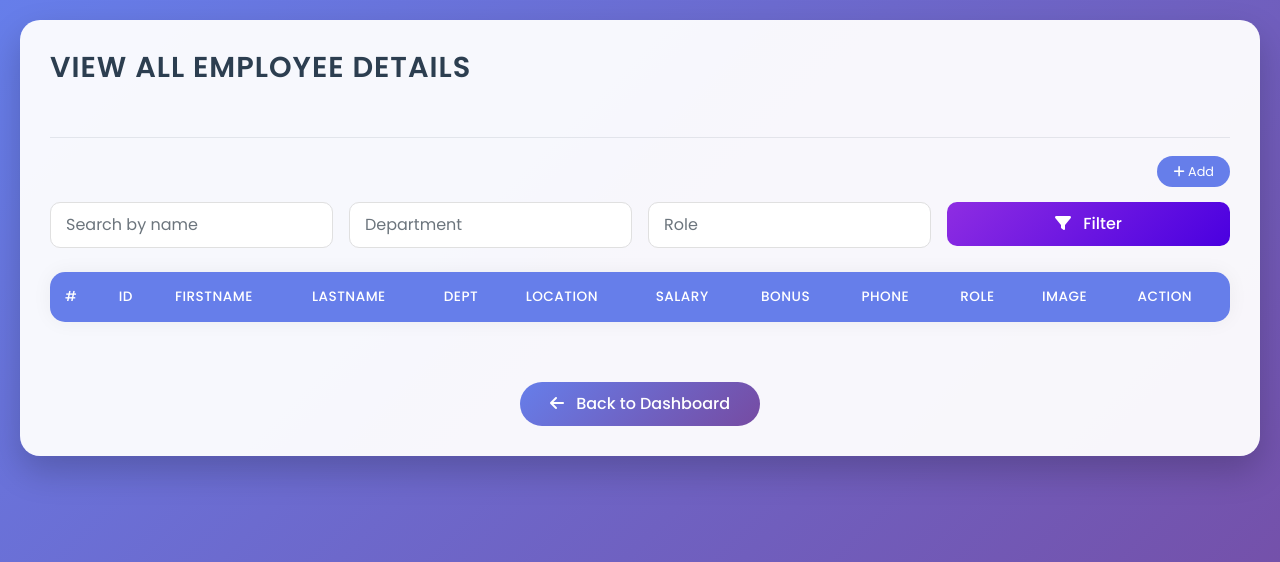
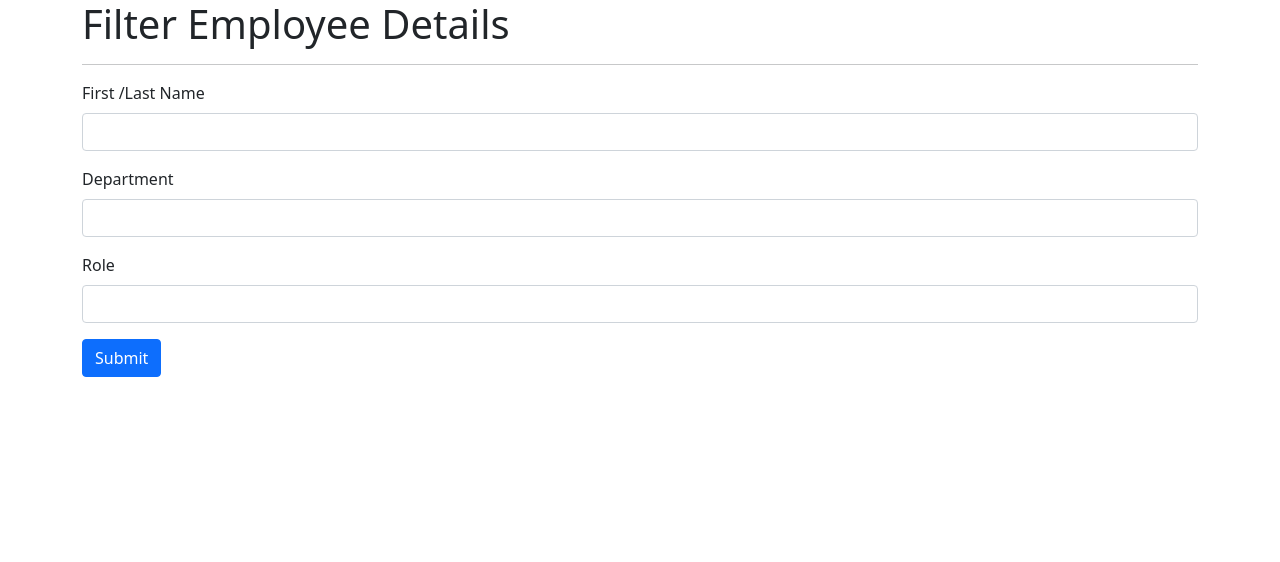
Before and after one commit to V24-z/Employee-Management-Django, a Django app: page /filter_emp in a window 1280 px wide. Shown: the top 562 px of the page. Run offline with Django 5.2, Linux system fonts and the light colour scheme; lists and menus that the app fills with data are empty.

Commit message:
Added employee filter functionality with name, department and role search

```diff
--- a/employee_management/employee/templates/filter_emp.html
+++ b/employee_management/employee/templates/filter_emp.html
@@ -15,23 +15,23 @@
     <div class="container">
         <h1>Filter Employee Details</h1>
     <hr/>
-      <form action="\filter_emp" method="get">
+      <form action="{% url 'view_emp' %}" method="get">
         {% csrf_token %}
   <div class="mb-3">
-    <labelclass="form-label">First /Last Name</label>
-    <input type="text" class="form-control" name="name" value="{{name}}">
+    <label class="form-label">First /Last Name</label>
+    <input type="text" class="form-control" name="name" value="{{ request.GET.name }}">
 
 
   </div>
   <div class="mb-3">
     <label  class="form-label">Department</label>
-    <input type="text" class="form-control"name="dept" id="dept" value="{{ dept}}">
+    <input type="text" class="form-control"name="dept" id="dept" value="{{ request.GET.dept }}">
   </div>
 
 
   <div class="mb-3">
     <label  class="form-label">Role</label>
-    <input type="text" class="form-control" name="role"value="{{ role}}">
+    <input type="text" class="form-control" name="role"value="{{ request.GET.role }}">
   </div>
 
 
--- a/employee_management/employee/views.py
+++ b/employee_management/employee/views.py
@@ -57,7 +57,7 @@ def add_emp(request):
         messages.success(request, "Data inserted successfully")
         return redirect( 'view_emp') # optional
     else:
-        emps = EmployeeForm()   # ✅ create empty form
+        emps = EmployeeForm()   #  create empty form
 
     context = {'emps': emps}
     return render(request, 'add_emp.html', context)
@@ -115,7 +115,8 @@ def update_emp(request, id):
 
 def filter_emp(request):
      if request.method =='GET':
-         name = request.GET.get('name')          # ✅ safe
+
+         name = request.GET.get('name')
          dept = request.GET.get('dept')
          role = request.GET.get('role')
 
@@ -129,8 +130,8 @@ def filter_emp(request):
          context={
             'emps':emps
               }
-         return render(request,'view_emp.html',context)
-     elif request.method=='GET':
+         return render(request,'filter_emp.html',context)
+     elif request.method=='POST':
                 return render(request,'filter_emp.html')
      else:
           return HttpResponse("ERROR OCCURE!!!")
```
